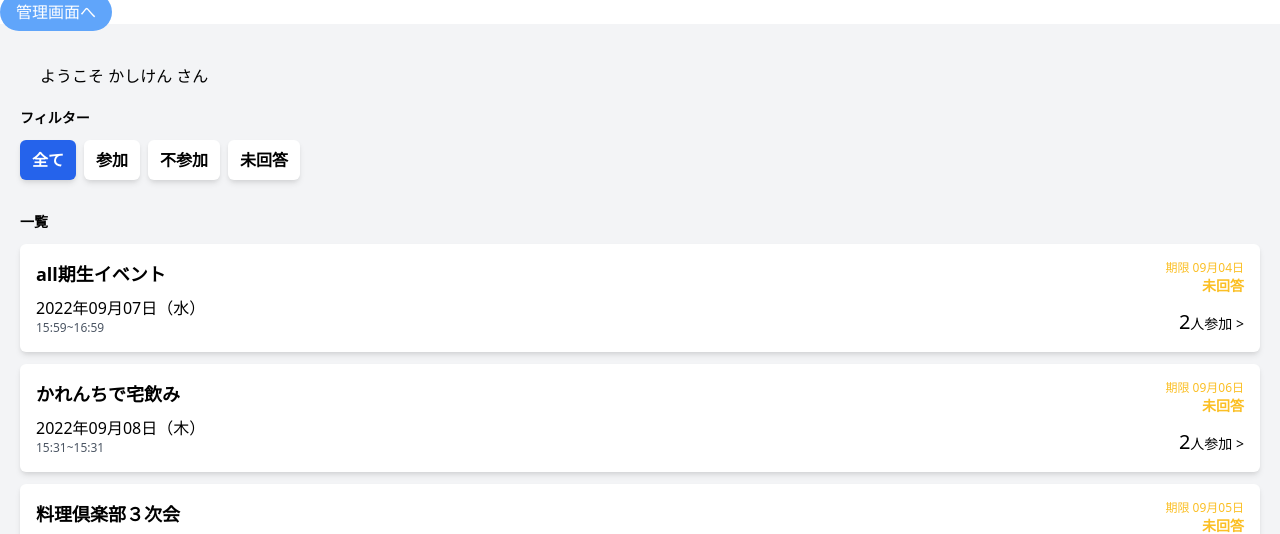
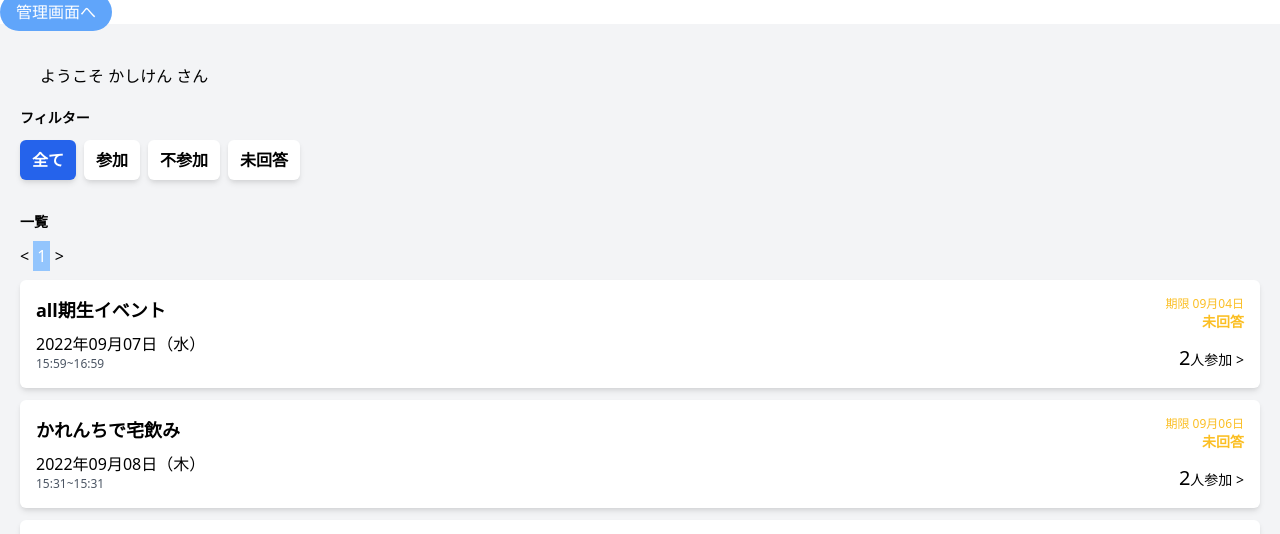
Before and after one commit to posse-ap/posse2-hackathon-202209-team2D, a PHP site: page / in a window 1280 px wide. Shown: the part 64-598 px from the top of the page. Run offline with PHP 8.4, Linux system fonts and the light colour scheme; a user stored in the database is signed in; data comes from the database, SQL or seed files in the repository.

Commit message:
ページング完成

```diff
--- a/src/index.php
+++ b/src/index.php
@@ -8,20 +8,48 @@ if (!isset($_SESSION["user_id"]) || !isset($_SESSION['login'])) {
     exit();
 }
 
-$today = date("Y-m-d");
+$user_id = $_SESSION['user_id'];
+
+$today = date("Y-m-d H:i:s");
+
+$stmt = $db->prepare("SELECT count(*) FROM events WHERE events.start_at >= '" . $today . "'");
+$stmt->execute();
+$count = $stmt->fetch();
+$maxCount = ceil($count['count(*)'] / 10);
+
+
+if(isset($_GET['page']) && is_numeric($_GET['page'])) {
+  $page = $_GET['page'];
+} else {
+  $page = 1;
+}
+
+$firstCount = 10 * ($page -1);
+
+// SELECT  events.name event_name, events.start_at, users.name
+// FROM  events
+// CROSS JOIN users
+// WHERE
+// events.start_at >= CURDATE()
+// and not exists (
+// select * from event_attendance ea
+//     where ea.user_id = users.id
+//     and ea.event_id = events.id
+//     )
+// ORDER BY `event_name` ASC;
 
 // 参加/不参加/未回答の分類→未参加のみあとで書き加える
 $status = filter_input(INPUT_GET, 'status');
 if (isset($status)) {
   if($_GET["status"] == "undefined"){
-    $stmt = $db->prepare("SELECT * FROM events LEFT JOIN event_attendance ON events.id = event_attendance.event_id NOT IN(SELECT event_id FROM event_attendance where user_id = ?) WHERE events.start_at >= '" . $today . "' ORDER BY events.start_at ASC" );
-    $stmt->execute(array($_SESSION['user_id']));
+    $stmt = $db->prepare("SELECT * FROM events WHERE events.id NOT IN(SELECT event_id FROM event_attendance where user_id = '$user_id') AND events.start_at >= '" . $today . "' ORDER BY events.start_at ASC;");
+    $stmt->execute();
   }else{
-    $stmt = $db->prepare("SELECT events.id, events.name, events.start_at, events.end_at, count(event_attendance.id) AS total_participants FROM events LEFT JOIN event_attendance ON events.id = event_attendance.event_id WHERE events.start_at >= '" . $today . "' AND event_attendance.user_id = ? AND event_attendance.status = ? GROUP BY events.id ORDER BY events.start_at ASC" );
+    $stmt = $db->prepare("SELECT events.id, events.name, events.start_at, events.end_at, count(event_attendance.id) AS total_participants FROM events LEFT JOIN event_attendance ON events.id = event_attendance.event_id WHERE events.start_at >= '" . $today . "' AND event_attendance.user_id = ? AND event_attendance.status = ? GROUP BY events.id ORDER BY events.start_at ASC LIMIT $firstCount,10" );
     $stmt->execute(array($_SESSION['user_id'], $status));
   }
 }else{
-  $stmt = $db->prepare("SELECT events.id, events.name, events.start_at, events.end_at, count(event_attendance.id) AS total_participants FROM events LEFT JOIN event_attendance ON events.id = event_attendance.event_id WHERE events.start_at >= '" . $today . "' GROUP BY events.id ORDER BY events.start_at ASC" );
+  $stmt = $db->prepare("SELECT events.id, events.name, events.start_at, events.end_at, count(event_attendance.id) AS total_participants FROM events LEFT JOIN event_attendance ON events.id = event_attendance.event_id WHERE events.start_at >= '" . $today . "' GROUP BY events.id ORDER BY events.start_at ASC LIMIT $firstCount,10" );
   $stmt->execute();
 }
 $events = $stmt->fetchAll();
@@ -82,6 +110,26 @@ function get_day_of_week ($w) {
         <div class="flex justify-between items-center mb-3">
           <h2 class="text-sm font-bold">一覧</h2>
         </div>
+        <div class="mb-3">
+        <?php if($page > 1) :?>
+          <a href="index.php?page=<?= $page-1 ;?>" class="p-1"><</a>
+          <?php else: ?>
+          <span href="#"><</span>
+          <?php endif; ?>
+          <?php
+          for($i=0;$i < $maxCount; $i++) :?>
+          <?php if($i+1 == $page) :?>
+            <span class="p-1 bg-blue-300 text-white"><?= $i+1 ;?></span>
+          <?php else :?>
+            <a href="index.php?page=<?= $i+1 ;?>" class="p-1"><?= $i+1 ;?></a>
+          <?php endif ;?>
+          <?php endfor ;?>
+          <?php if($page < $maxCount) :?>
+          <a href="index.php?page=<?= $page+1 ;?>" class="p-1">></a>
+          <?php else: ?>
+          <span href="#">></span>
+          <?php endif; ?>
+          </div>
 
         <?php foreach ($events as $event) :
           date_default_timezone_set('Asia/Tokyo');
```
